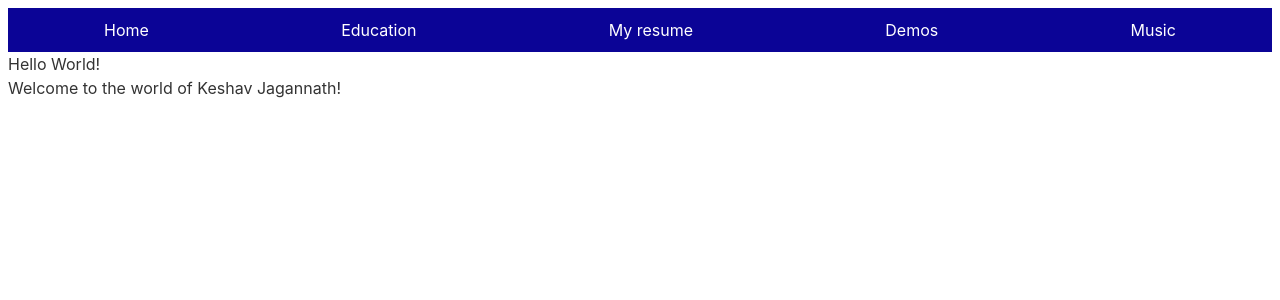
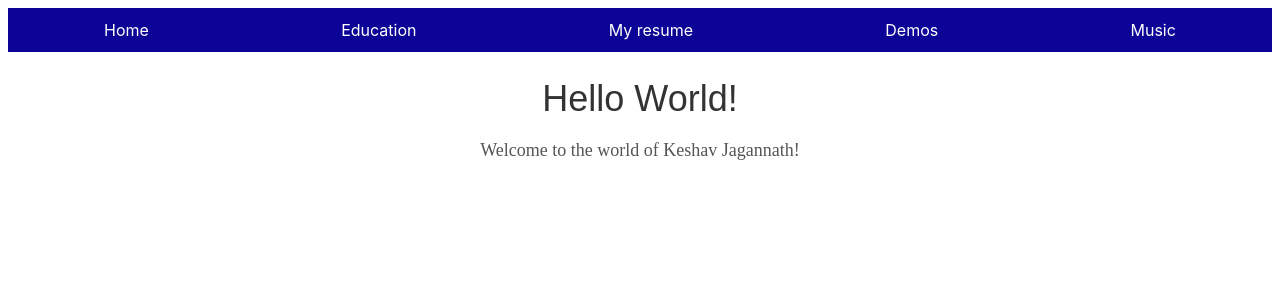
Before and after one commit to kjagannath3/personal_website, a Svelte app in the folder svelte-app/: page / in a window 1280 px wide. Shown: the top 300 px of the page. Built offline with nearby package versions, Linux system fonts and the light colour scheme.

Commit message:
hover color fixed

```diff
--- a/svelte-app/public/global.css
+++ b/svelte-app/public/global.css
@@ -13,16 +13,25 @@ body {
 }
 
 a {
-	color: rgb(0,100,200);
+	color: white;;
 	text-decoration: none;
+	transition: color 0.3s ease;
 }
 
+
+
 a:hover {
-	text-decoration: underline;
+	color: lightblue;
 }
 
 a:visited {
-	color: rgb(0,80,160);
+	color: white;
+
+	transition: color 0.2s ease;
+}
+
+a:visited:hover {
+	color: lightblue;
 }
 
 label {
@@ -44,6 +53,25 @@ input:disabled {
 	color: #ccc;
 }
 
+.big-title {
+	font-size: 36px; /* Large font size for the title */
+    color: #333; /* Dark color for text */
+    text-align: center; /* Center align the title */
+    margin-top: 20px; /* Add some space at the top */
+    margin-bottom: 10px; /* Add some space at the bottom */
+    font-family: 'Arial', sans-serif; /* Font style */
+}
+
+.big-paragraph {
+	font-size: 18px; /* Slightly larger font size for readability */
+    color: #555; /* Slightly lighter color than the title */
+    text-align: justify; /* Justify align for better readability in paragraphs */
+    line-height: 1.6; /* Space between lines */
+    margin: 0 20px; /* Margin on left and right for better spacing */
+    font-family: 'Times New Roman', serif;
+}
+
+
 button {
 	color: #333;
 	background-color: #f4f4f4;
--- a/svelte-app/src/Home.svelte
+++ b/svelte-app/src/Home.svelte
@@ -7,3 +7,11 @@
 	<h1 class="big-title">Hello World!</h1>
 	<p class="big-paragraph">Welcome to the world of Keshav Jagannath!</p>
 </main>
+
+
+
+<style>
+	.big-paragraph {
+		text-align: center;
+	}
+</style>
--- a/svelte-app/src/Navbar.svelte
+++ b/svelte-app/src/Navbar.svelte
@@ -30,21 +30,6 @@
         display: flex; /* Align buttons in a row */
         justify-content: space-around; /* Even space between buttons */
     }
-    Link { /* Style for <a> or <Link> tags */
-    color: white; /* White text color */
-    text-decoration: none; /* Remove underline from links */
-    padding: 10px 20px;
-}
-    button {
-        background: none; /* Remove default button background */
-        border: none; /* Remove default button border */
-        color: white; /* White text color */
-        font-weight: bold;
-        cursor: pointer;
-        padding: 10px 20px;
-    }
 
-    button:hover {
-        background-color: rgba(255, 255, 255, 0.2); /* Light background on hover */
-    }
+
 </style>
```
